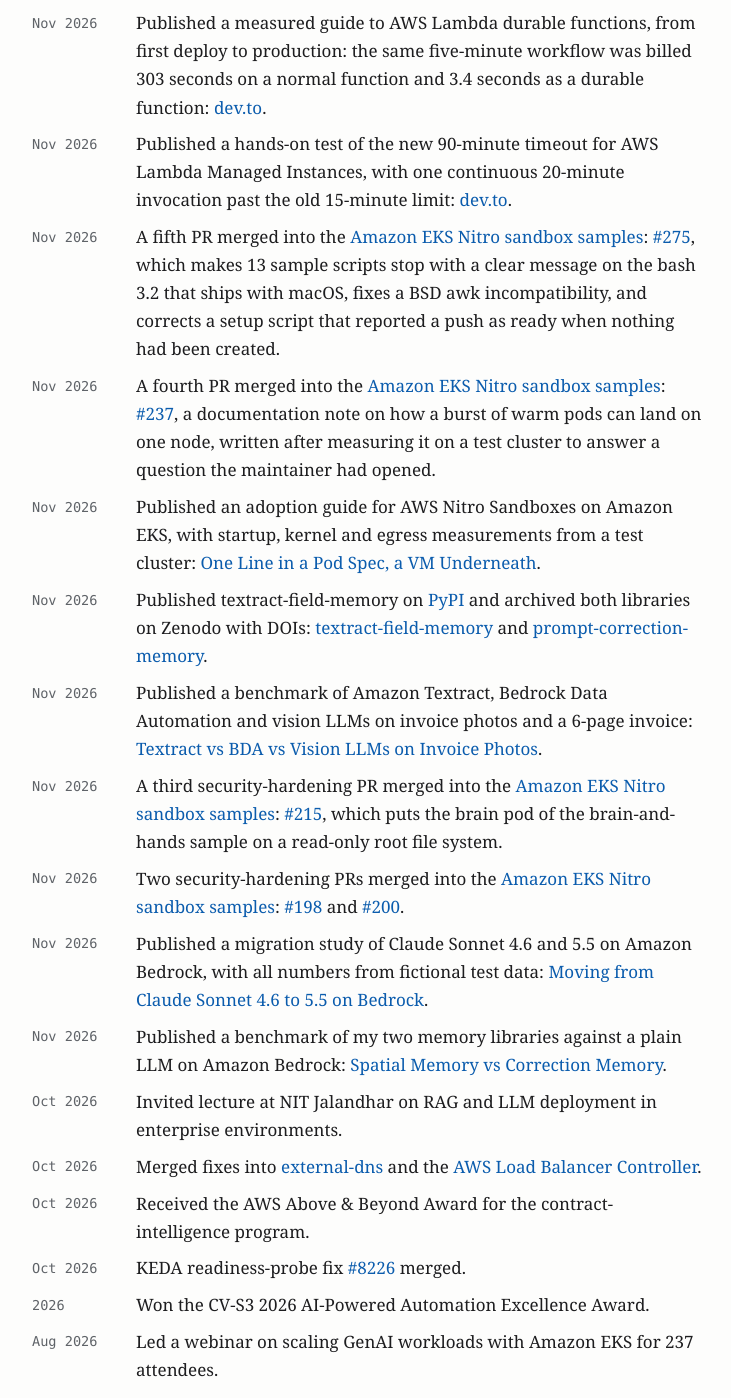
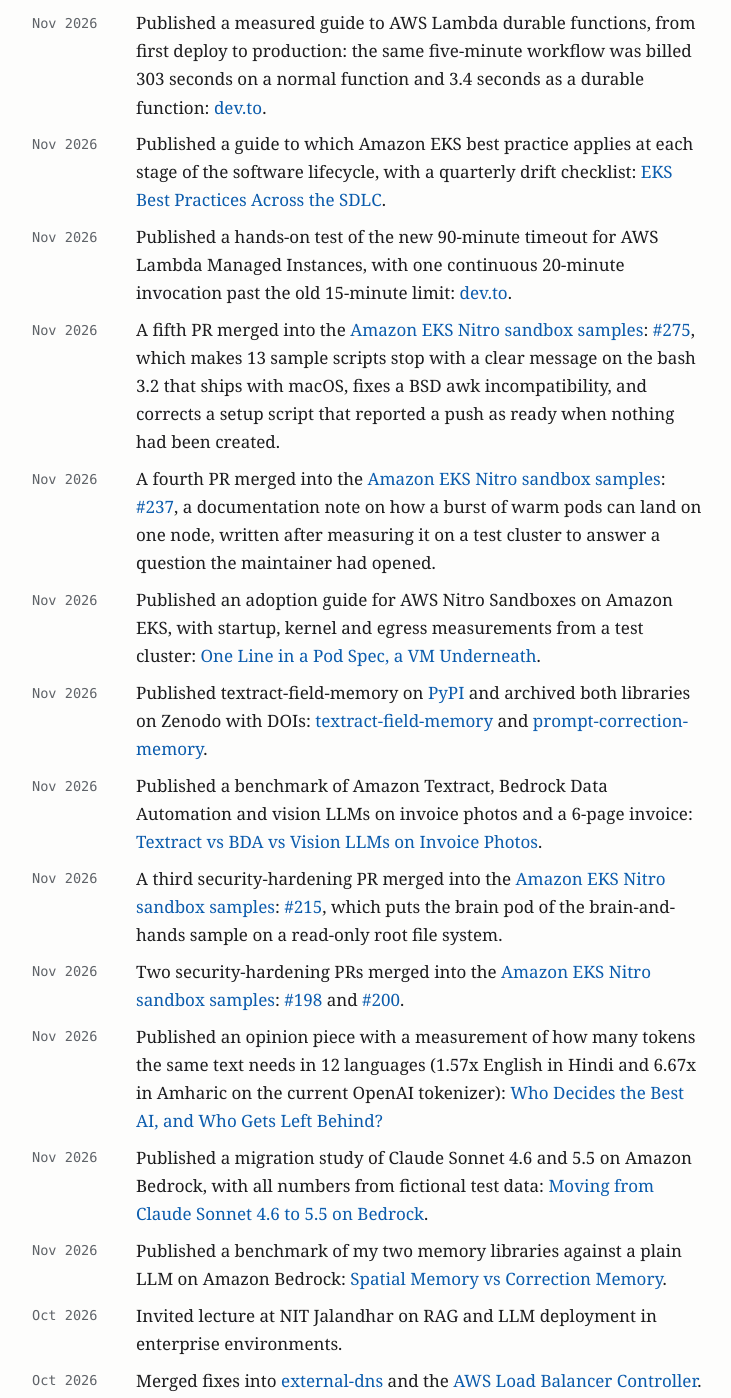
Before and after one commit to avneetbansal-aws/avneetbansal-aws.github.io, a plain HTML site: page index.html in a window 1280 px wide. Shown: the part 940-2338 px from the top of the page, without its empty margins (272-1003 px from the left). Drawn offline with Linux system fonts and the light colour scheme.

Commit message:
Add EKS best practices and AI access posts to Writing and News

```diff
--- a/index.html
+++ b/index.html
@@ -82,6 +82,7 @@ ior <!DOCTYPE html>
     <h2 id="news-h">News</h2>
     <ul class="news">
       <li><time datetime="2026-11">Nov 2026</time><span>Published a measured guide to AWS Lambda durable functions, from first deploy to production: the same five-minute workflow was billed 303 seconds on a normal function and 3.4 seconds as a durable function: <a href="https://dev.to/avneet_bansal_a65b3f31fc4/lambda-durable-functions-from-first-deploy-to-production-setup-real-cost-and-the-replay-rule-2g9e">dev.to</a>.</span></li>
+      <li><time datetime="2026-11">Nov 2026</time><span>Published a guide to which Amazon EKS best practice applies at each stage of the software lifecycle, with a quarterly drift checklist: <a href="https://dev.to/avneet_bansal_a65b3f31fc4/eks-best-practices-across-the-sdlc-when-to-apply-them-and-how-to-catch-drift-4l4">EKS Best Practices Across the SDLC</a>.</span></li>
       <li><time datetime="2026-11">Nov 2026</time><span>Published a hands-on test of the new 90-minute timeout for AWS Lambda Managed Instances, with one continuous 20-minute invocation past the old 15-minute limit: <a href="https://dev.to/avneet_bansal_a65b3f31fc4/i-ran-a-lambda-function-for-20-minutes-straight-inside-the-90-minute-managed-instances-timeout-12n5">dev.to</a>.</span></li>
       <li><time datetime="2026-11">Nov 2026</time><span>A fifth PR merged into the <a href="https://github.com/aws-samples/sample-eks-nitro-sandbox">Amazon EKS Nitro sandbox samples</a>: <a href="https://github.com/aws-samples/sample-eks-nitro-sandbox/pull/275">#275</a>, which makes 13 sample scripts stop with a clear message on the bash 3.2 that ships with macOS, fixes a BSD awk incompatibility, and corrects a setup script that reported a push as ready when nothing had been created.</span></li>
       <li><time datetime="2026-11">Nov 2026</time><span>A fourth PR merged into the <a href="https://github.com/aws-samples/sample-eks-nitro-sandbox">Amazon EKS Nitro sandbox samples</a>: <a href="https://github.com/aws-samples/sample-eks-nitro-sandbox/pull/237">#237</a>, a documentation note on how a burst of warm pods can land on one node, written after measuring it on a test cluster to answer a question the maintainer had opened.</span></li>
@@ -90,6 +91,7 @@ ior <!DOCTYPE html>
       <li><time datetime="2026-11">Nov 2026</time><span>Published a benchmark of Amazon Textract, Bedrock Data Automation and vision LLMs on invoice photos and a 6-page invoice: <a href="https://dev.to/avneet_bansal_a65b3f31fc4/textract-vs-bedrock-data-automation-vs-vision-llms-on-invoice-photos-140-images-and-a-6-page-59n9">Textract vs BDA vs Vision LLMs on Invoice Photos</a>.</span></li>
       <li><time datetime="2026-11">Nov 2026</time><span>A third security-hardening PR merged into the <a href="https://github.com/aws-samples/sample-eks-nitro-sandbox">Amazon EKS Nitro sandbox samples</a>: <a href="https://github.com/aws-samples/sample-eks-nitro-sandbox/pull/215">#215</a>, which puts the brain pod of the brain-and-hands sample on a read-only root file system.</span></li>
       <li><time datetime="2026-11">Nov 2026</time><span>Two security-hardening PRs merged into the <a href="https://github.com/aws-samples/sample-eks-nitro-sandbox">Amazon EKS Nitro sandbox samples</a>: <a href="https://github.com/aws-samples/sample-eks-nitro-sandbox/pull/198">#198</a> and <a href="https://github.com/aws-samples/sample-eks-nitro-sandbox/pull/200">#200</a>.</span></li>
+      <li><time datetime="2026-11">Nov 2026</time><span>Published an opinion piece with a measurement of how many tokens the same text needs in 12 languages (1.57x English in Hindi and 6.67x in Amharic on the current OpenAI tokenizer): <a href="https://dev.to/avneet_bansal_a65b3f31fc4/who-decides-the-best-ai-and-who-gets-left-behind-ogl">Who Decides the Best AI, and Who Gets Left Behind?</a></span></li>
       <li><time datetime="2026-11">Nov 2026</time><span>Published a migration study of Claude Sonnet 4.6 and 5.5 on Amazon Bedrock, with all numbers from fictional test data: <a href="https://dev.to/avneet_bansal_a65b3f31fc4/moving-from-claude-sonnet-46-to-55-on-bedrock-what-broke-what-changed-and-what-it-cost-3164">Moving from Claude Sonnet 4.6 to 5.5 on Bedrock</a>.</span></li>
       <li><time datetime="2026-11">Nov 2026</time><span>Published a benchmark of my two memory libraries against a plain LLM on Amazon Bedrock: <a href="https://dev.to/avneet_bansal_a65b3f31fc4/spatial-memory-vs-correction-memory-i-benchmarked-both-against-a-plain-llm-3c39">Spatial Memory vs Correction Memory</a>.</span></li>
       <li><time datetime="2026-10">Oct 2026</time><span>Invited lecture at NIT Jalandhar on RAG and LLM deployment in enterprise environments.</span></li>
@@ -149,8 +151,10 @@ ior <!DOCTYPE html>
     <h2 id="writing-h">Writing</h2>
     <ul class="list">
       <li><a href="https://dev.to/avneet_bansal_a65b3f31fc4/lambda-durable-functions-from-first-deploy-to-production-setup-real-cost-and-the-replay-rule-2g9e">Lambda Durable Functions from First Deploy to Production: Setup, Real Cost, and the Replay Rule</a></li>
+      <li><a href="https://dev.to/avneet_bansal_a65b3f31fc4/eks-best-practices-across-the-sdlc-when-to-apply-them-and-how-to-catch-drift-4l4">EKS Best Practices Across the SDLC: When to Apply Them and How to Catch Drift</a></li>
       <li><a href="https://dev.to/avneet_bansal_a65b3f31fc4/i-ran-a-lambda-function-for-20-minutes-straight-inside-the-90-minute-managed-instances-timeout-12n5">I Ran a Lambda Function for 20 Minutes Straight: Inside the 90-Minute Managed Instances Timeout</a></li>
       <li><a href="https://dev.to/avneet_bansal_a65b3f31fc4/one-line-in-a-pod-spec-a-vm-underneath-a-practical-guide-to-aws-nitro-sandboxes-on-eks-2e13">One Line in a Pod Spec, a VM Underneath: A Practical Guide to AWS Nitro Sandboxes on EKS</a></li>
+      <li><a href="https://dev.to/avneet_bansal_a65b3f31fc4/who-decides-the-best-ai-and-who-gets-left-behind-ogl">Who Decides the Best AI, and Who Gets Left Behind?</a></li>
       <li><a href="https://dev.to/avneet_bansal_a65b3f31fc4/moving-from-claude-sonnet-46-to-55-on-bedrock-what-broke-what-changed-and-what-it-cost-3164">Moving from Claude Sonnet 4.6 to 5.5 on Bedrock: What Broke, What Changed, and What It Cost</a></li>
       <li><a href="https://dev.to/avneet_bansal_a65b3f31fc4/textract-vs-bedrock-data-automation-vs-vision-llms-on-invoice-photos-140-images-and-a-6-page-59n9">Textract vs Bedrock Data Automation vs Vision LLMs on Invoice Photos: 140 Images and a 6-Page Invoice</a></li>
       <li><a href="https://dev.to/avneet_bansal_a65b3f31fc4/spatial-memory-vs-correction-memory-i-benchmarked-both-against-a-plain-llm-3c39">Spatial Memory vs Correction Memory: I Benchmarked Both Against a Plain LLM</a></li>
```
